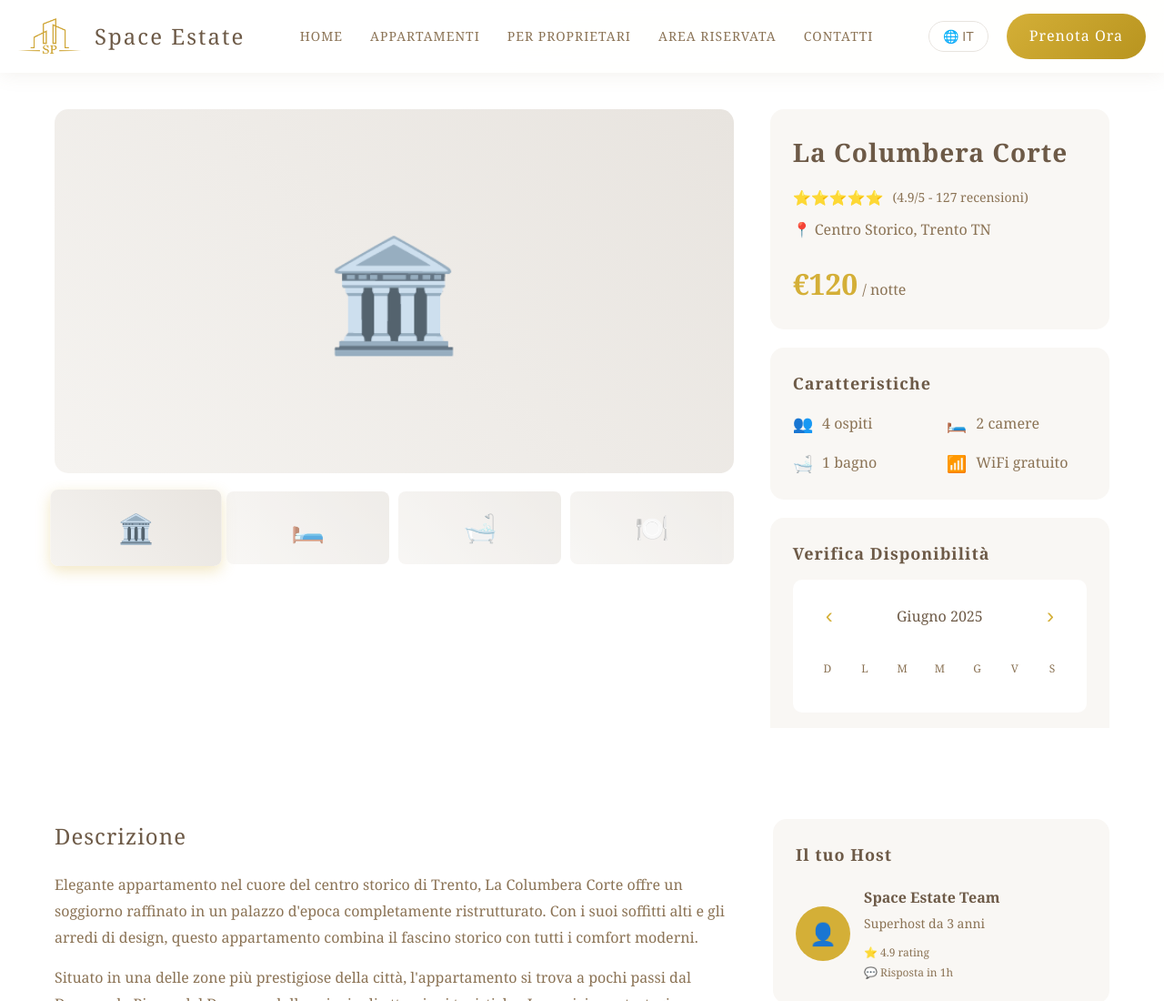
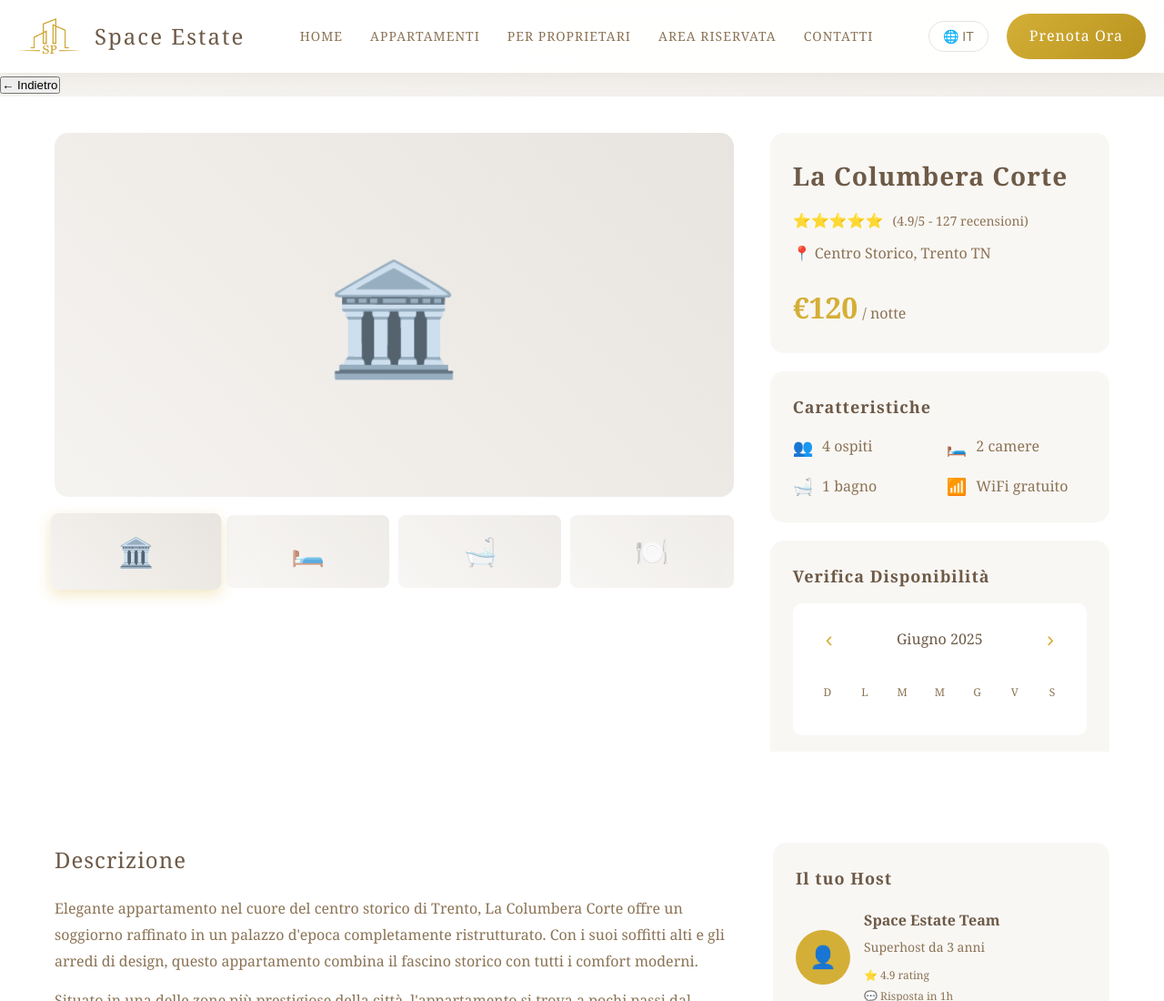
Before and after one commit to SpaceEstate/SpaceEstate, a plain HTML site: page La-Columbera-Corte.html in a window 1280 px wide. Shown: the top 1100 px of the page at 91% size. Drawn offline with Linux system fonts and the light colour scheme.

Commit message:
Update La-Columbera-Corte.html

```diff
--- a/La-Columbera-Corte.html
+++ b/La-Columbera-Corte.html
@@ -19,6 +19,14 @@
 
     <!-- MAIN CONTENT -->
     <main class="apartment-page">
+
+
+<div class="back-button-container">
+  <button class="back-button" onclick="window.history.back()">
+    <span class="back-arrow">←</span>
+    <span class="back-text">Indietro</span>
+  </button>
+</div>
         <!-- APARTMENT HERO -->
         <section class="apartment-hero">
             <div class="apartment-hero-content">
```
